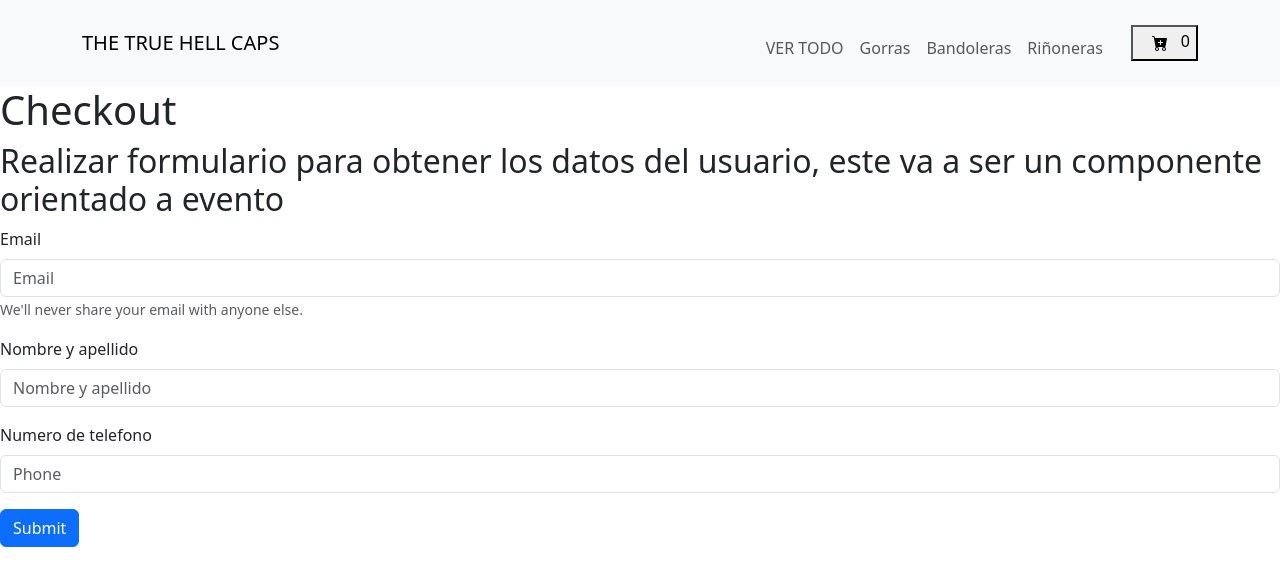
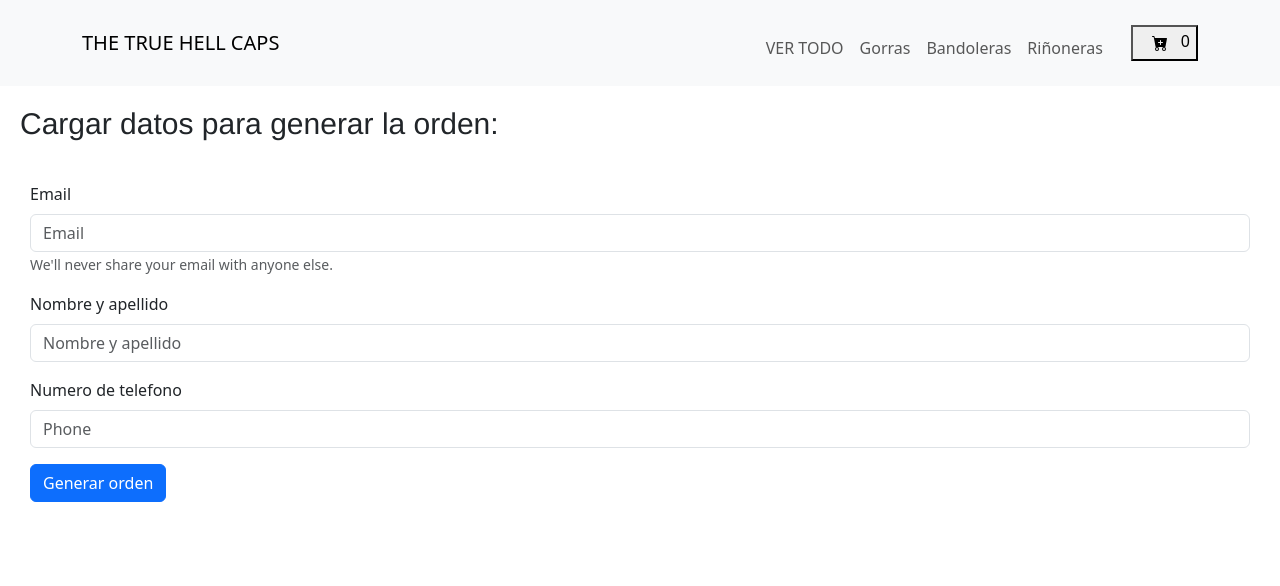
Before and after one commit to arianaortigoza4/PreEntrega1Ortigoza, a React (Vite) app: page /checkout in a window 1280 px wide. Shown: the top 586 px of the page. Built offline with nearby package versions, Linux system fonts and the light colour scheme.

Commit message:
detalles

```diff
--- a/src/App.css
+++ b/src/App.css
@@ -95,3 +95,15 @@
 .verDetalles{
   color: black;
 }
+
+.formData{
+  margin: 15px;
+  padding: 15px;
+}
+
+.orden{
+  padding: 10px;
+  margin: 10px;
+  font-size: 30px;
+  font-family: 'Franklin Gothic Medium', 'Arial Narrow', Arial, sans-serif;
+}
--- a/src/componentes/Cart/Cart.jsx
+++ b/src/componentes/Cart/Cart.jsx
@@ -6,13 +6,13 @@ const Cart = () => {
 
     return (
         <div>
-            <h1>Cart</h1>
+            <h1 className="orden">SE AGREGO AL CARRITO EL PRODUCTO:</h1>
             <div>
                 {
                     cart.map(prod => {
                         return (
                             <div key={prod.id}>
-                                <h3>{prod.name} - {prod.price}</h3>
+                                <h3 className="orden">{prod.name} - ${prod.price}</h3>
 
                             </div>
                         )
@@ -20,7 +20,7 @@ const Cart = () => {
                 }
             </div>
 
-            <Link to='/checkout'>Checkout</Link>
+            <Link to='/checkout' className="orden">Confirmar y generar orden de compra</Link>
         </div>
     )
 }
--- a/src/componentes/Checkout/Checkout.jsx
+++ b/src/componentes/Checkout/Checkout.jsx
@@ -70,20 +70,18 @@ const Checkout = () => {
     }
 
     if(loading) {
-        return <h1>Se esta generando su orden...</h1>
+        return <h1 className="orden">Se esta generando su orden...</h1>
     }
 
     if(orderId) {
-        return <h1>El id de su orden es: {orderId}</h1>
+        return <h1 className="orden">El id de su orden es: {orderId}, pronto nos comunicaremos via email. ¡Gracias por comprar en TTHCAPS!</h1>
     }
 
     return (
         <>
-            <h1>Checkout</h1>
-            <h2>Realizar formulario para obtener los datos del usuario, este va a ser un componente orientado a evento</h2>
+            <h1 className="orden">Cargar datos para generar la orden: </h1>
             <ContacForm onCreate={createOrder}></ContacForm>
 
-            {/* Este boton estaria dentro del formulario ejecutando la funcion recibida por props */}
         </>
     )
 }
--- a/src/componentes/ContacForm/ContacForm.jsx
+++ b/src/componentes/ContacForm/ContacForm.jsx
@@ -12,7 +12,7 @@ const ContacForm= ({onCreate}) =>{
 
     }
     return (
-            <Form onSubmit={handleSubmit}>
+            <Form onSubmit={handleSubmit} className="formData">
       <Form.Group className="mb-3" controlId="formBasicEmail" value={email} onChange={(e) => setEmail(e.target.value)}>
         <Form.Label>Email</Form.Label>
         <Form.Control type="email" placeholder="Email" />
@@ -30,7 +30,7 @@ const ContacForm= ({onCreate}) =>{
         <Form.Control type="number" placeholder="Phone" />
       </Form.Group>
       <Button variant="primary" type="submit">
-        Submit
+            Generar orden
       </Button>
     </Form>
     )
```
